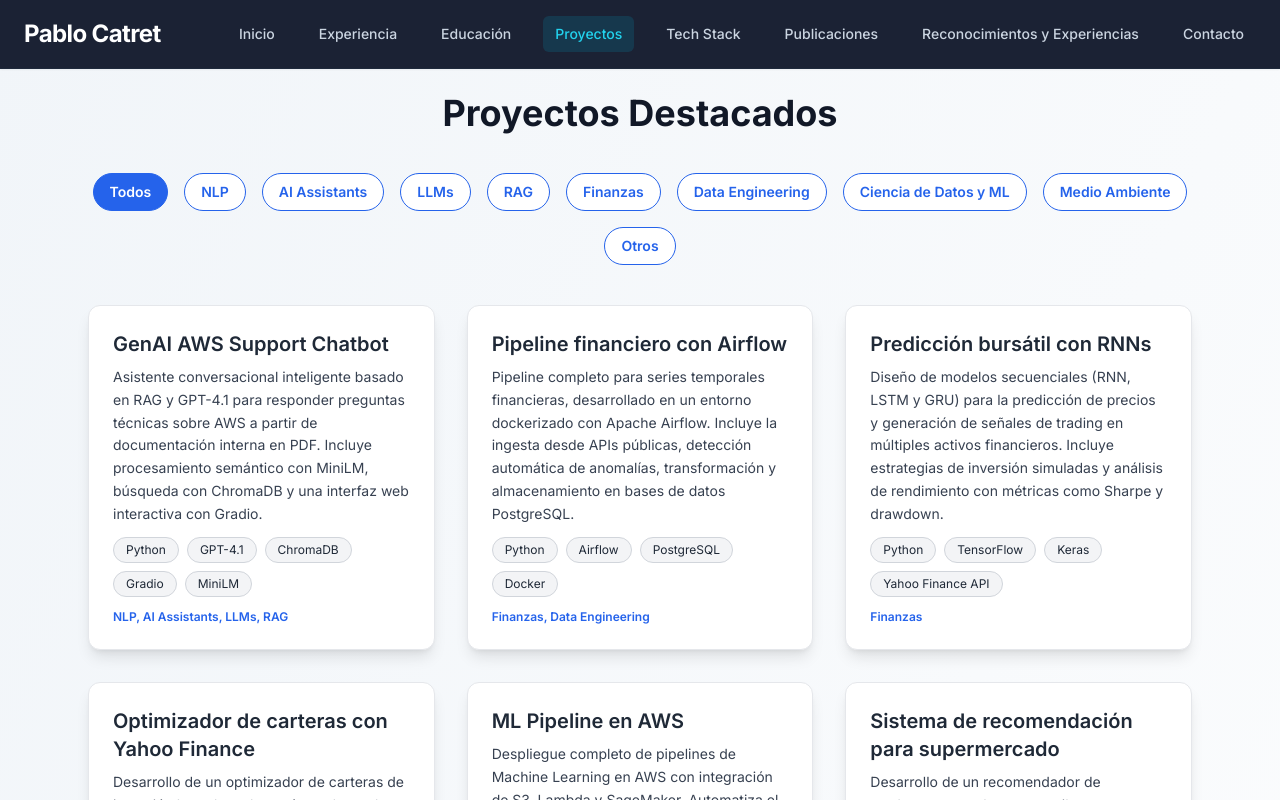
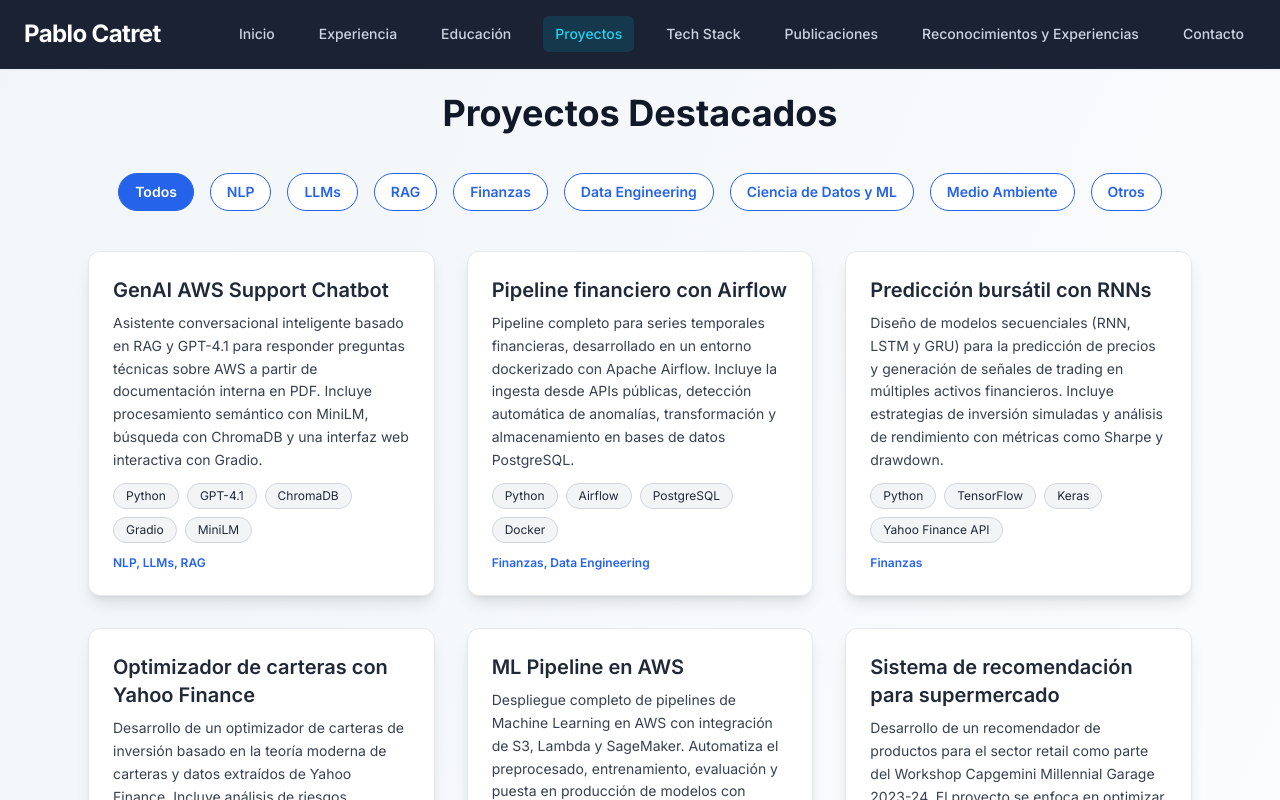
Before and after one commit to pablocatret/pablocatret, a React (Vite) app: page /#/proyectos in a window 1280 px wide. Shown: the top 800 px of the page. Built offline with nearby package versions, Linux system fonts and the light colour scheme.

Commit message:
Proyecto LLM AWS

```diff
--- a/src/pages/Proyectos.jsx
+++ b/src/pages/Proyectos.jsx
@@ -7,7 +7,7 @@ function Proyectos() {
       titulo: "GenAI AWS Support Chatbot",
       descripcion: "Asistente conversacional inteligente basado en RAG y GPT-4.1 para responder preguntas técnicas sobre AWS a partir de documentación interna en PDF. Incluye procesamiento semántico con MiniLM, búsqueda con ChromaDB y una interfaz web interactiva con Gradio.",
       tecnologias: ["Python", "GPT-4.1", "ChromaDB", "Gradio", "MiniLM"],
-      categorias: ["NLP", "AI Assistants", "LLMs", "RAG"]
+      categorias: ["NLP", "LLMs", "RAG"]
     },
 
     // Finanzas
```
